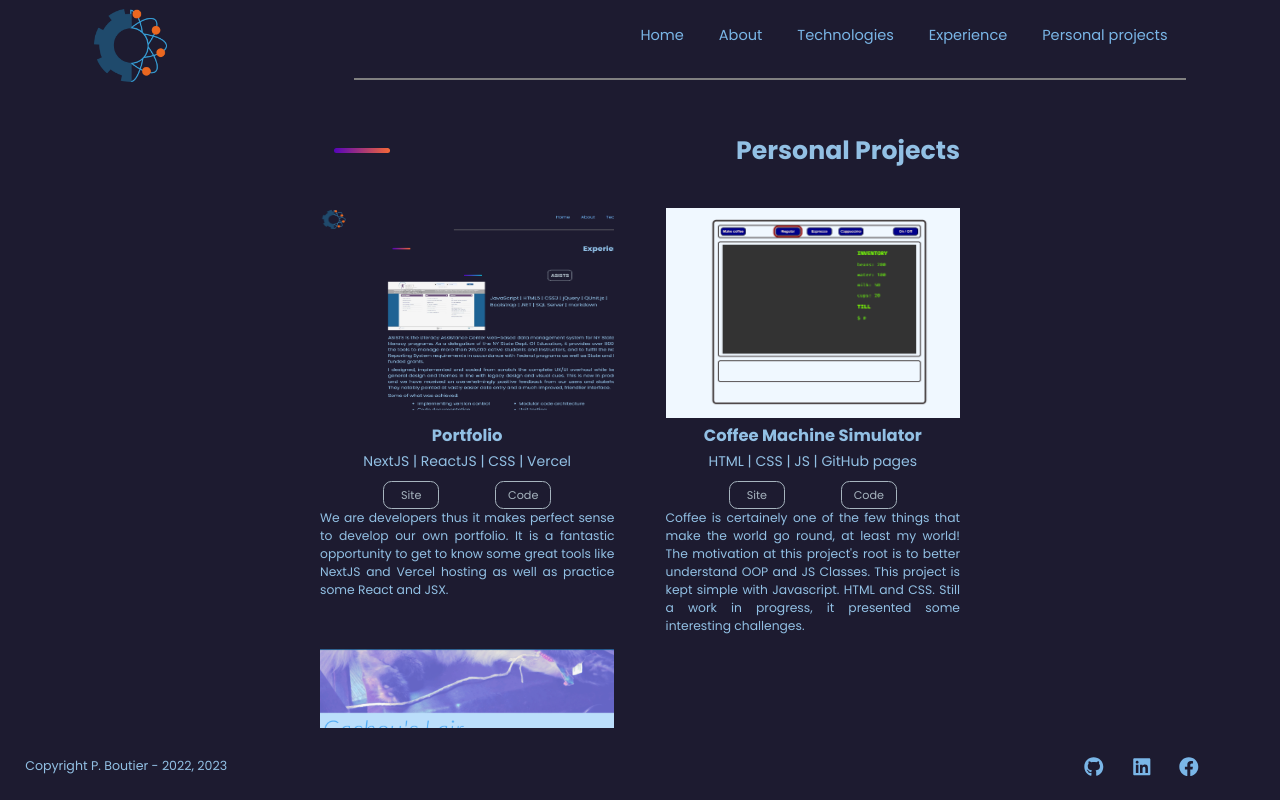
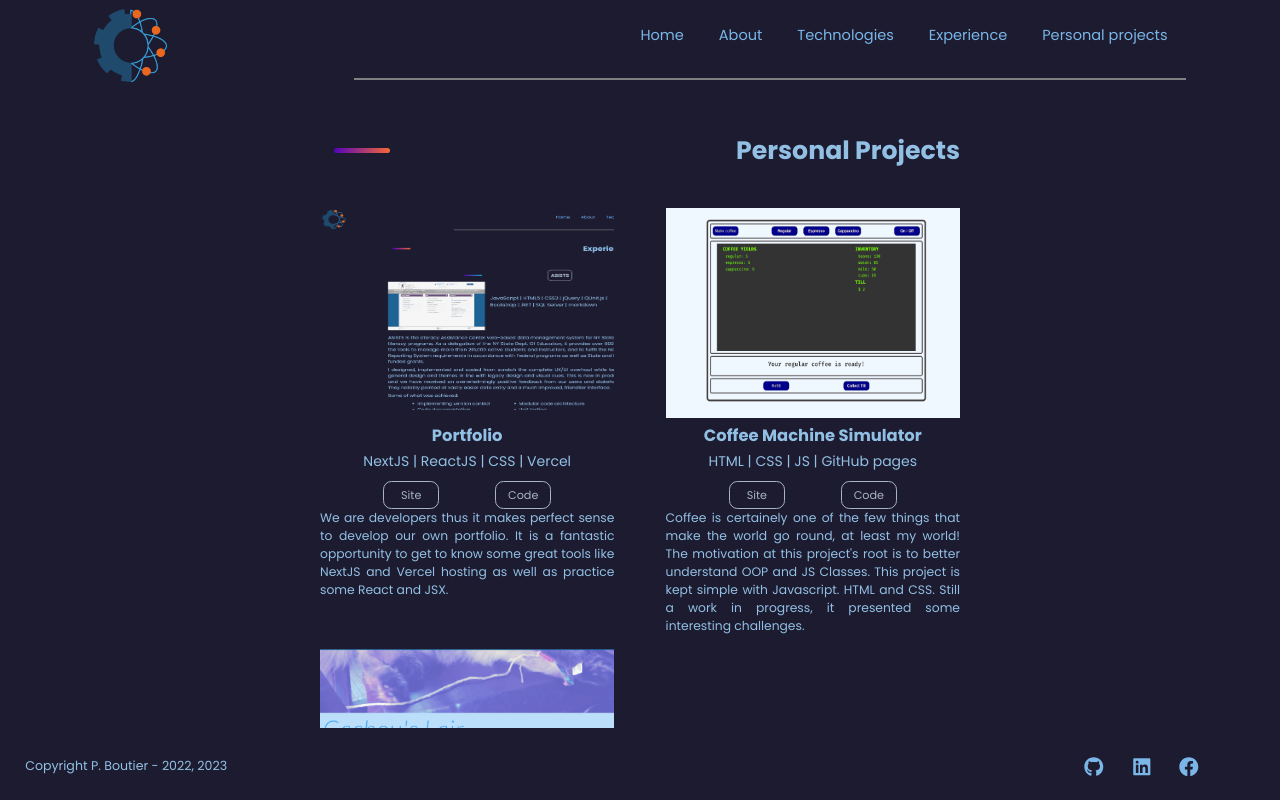
Before and after one commit to wildapt01/portfolio-next-1, a Next.js app: page /personal in a window 1280 px wide. Built offline with nearby package versions, Linux system fonts and the light colour scheme.

Commit message:
Modify image for project

```diff
--- a/components/textContent.js
+++ b/components/textContent.js
@@ -92,9 +92,9 @@ export const persoContent = [
     parags: [
       "Coffee is certainely one of the few things that make the world go round, at least my world! The motivation at this project's root is to better understand OOP and JS Classes. This project is kept simple with Javascript. HTML and CSS. Still a work in progress, it presented some interesting challenges."
     ],
-    imageRef: "/coffee-machine.png",
+    imageRef: "/coffee-machine2.png",
     linkURL: "https://wildapt01.github.io/coffee-machine-js/",
-    githubLink: "https://github.com/wildapt01/coffee-machine",
+    githubLink: "https://github.com/wildapt01/coffee-machine-js.git",
     buttonText: ["Site", "Code"]
   },
   {
```
Also changed, not shown: public/coffee-machine.png (deleted), public/coffee-machine2.png (added).
